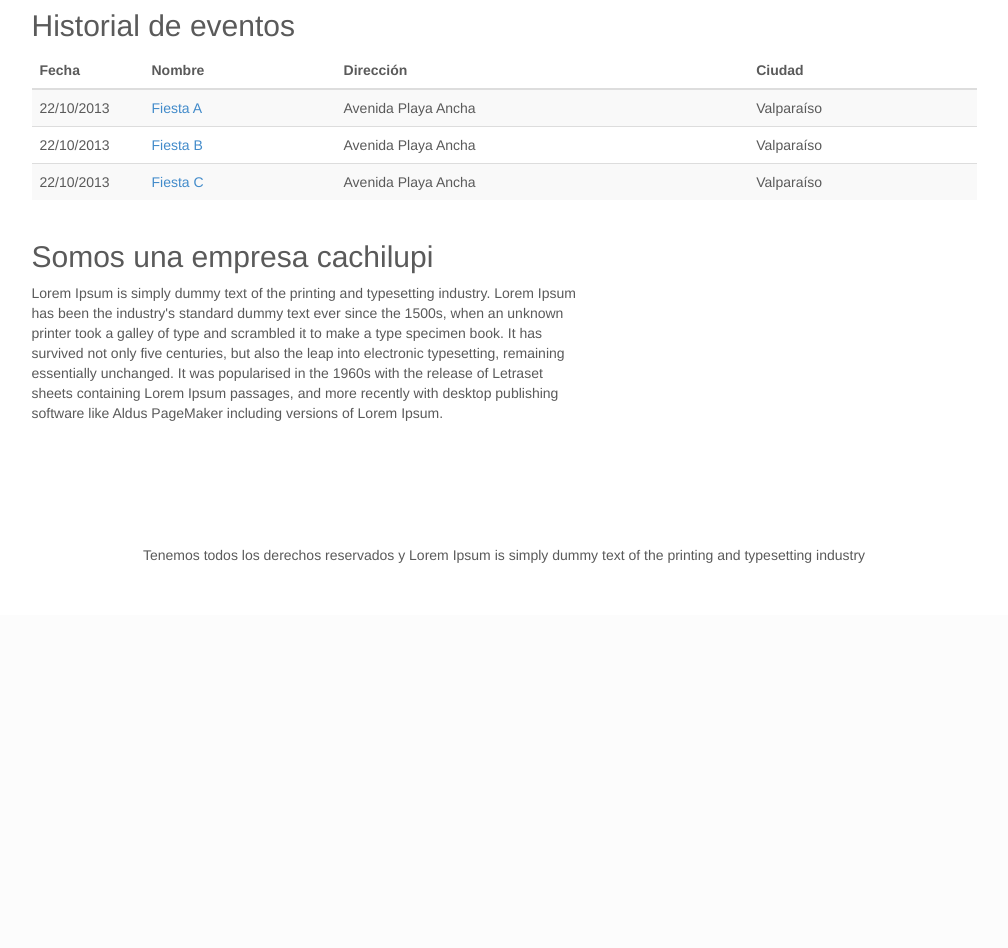
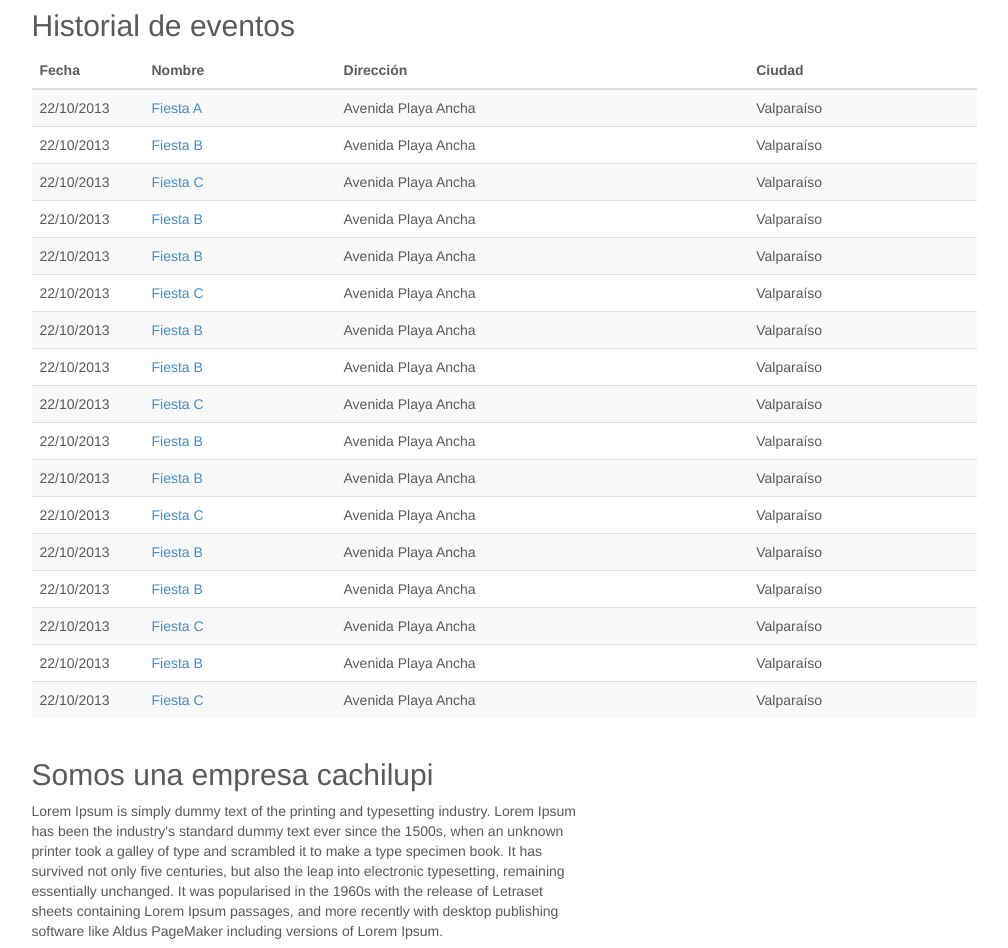
Before and after one commit to josuemeza/dristill, a PHP site: page /views/index.php in a window 1280 px wide. Shown: the part 571-1519 px from the top of the page, without its empty margins (136-1144 px from the left). Before the commit the page ends 1134 px from the top, so only its background shows below. Run offline with PHP 8.4, Linux system fonts and the light colour scheme; the visitor is signed in with stand-in values (Sample User, id 1).

Commit message:
Se añaden mas eventos de prueba

```diff
--- a/app/events.php
+++ b/app/events.php
@@ -17,6 +17,20 @@
 	$history_events = array(
 		new Evento('Fiesta A', 'Fiesta', '22/10/2013', 'Valparaíso', 'Avenida Playa Ancha', ''),
 		new Evento('Fiesta B', 'Fiesta', '22/10/2013', 'Valparaíso', 'Avenida Playa Ancha', ''),
+		new Evento('Fiesta C', 'Fiesta', '22/10/2013', 'Valparaíso', 'Avenida Playa Ancha', ''),
+		new Evento('Fiesta B', 'Fiesta', '22/10/2013', 'Valparaíso', 'Avenida Playa Ancha', ''),
+		new Evento('Fiesta B', 'Fiesta', '22/10/2013', 'Valparaíso', 'Avenida Playa Ancha', ''),
+		new Evento('Fiesta C', 'Fiesta', '22/10/2013', 'Valparaíso', 'Avenida Playa Ancha', ''),
+		new Evento('Fiesta B', 'Fiesta', '22/10/2013', 'Valparaíso', 'Avenida Playa Ancha', ''),
+		new Evento('Fiesta B', 'Fiesta', '22/10/2013', 'Valparaíso', 'Avenida Playa Ancha', ''),
+		new Evento('Fiesta C', 'Fiesta', '22/10/2013', 'Valparaíso', 'Avenida Playa Ancha', ''),
+		new Evento('Fiesta B', 'Fiesta', '22/10/2013', 'Valparaíso', 'Avenida Playa Ancha', ''),
+		new Evento('Fiesta B', 'Fiesta', '22/10/2013', 'Valparaíso', 'Avenida Playa Ancha', ''),
+		new Evento('Fiesta C', 'Fiesta', '22/10/2013', 'Valparaíso', 'Avenida Playa Ancha', ''),
+		new Evento('Fiesta B', 'Fiesta', '22/10/2013', 'Valparaíso', 'Avenida Playa Ancha', ''),
+		new Evento('Fiesta B', 'Fiesta', '22/10/2013', 'Valparaíso', 'Avenida Playa Ancha', ''),
+		new Evento('Fiesta C', 'Fiesta', '22/10/2013', 'Valparaíso', 'Avenida Playa Ancha', ''),
+		new Evento('Fiesta B', 'Fiesta', '22/10/2013', 'Valparaíso', 'Avenida Playa Ancha', ''),
 		new Evento('Fiesta C', 'Fiesta', '22/10/2013', 'Valparaíso', 'Avenida Playa Ancha', '')
 	);
 ?>
```
